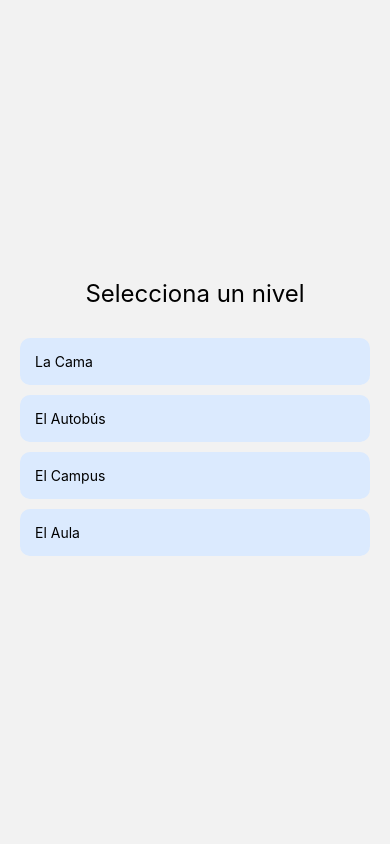
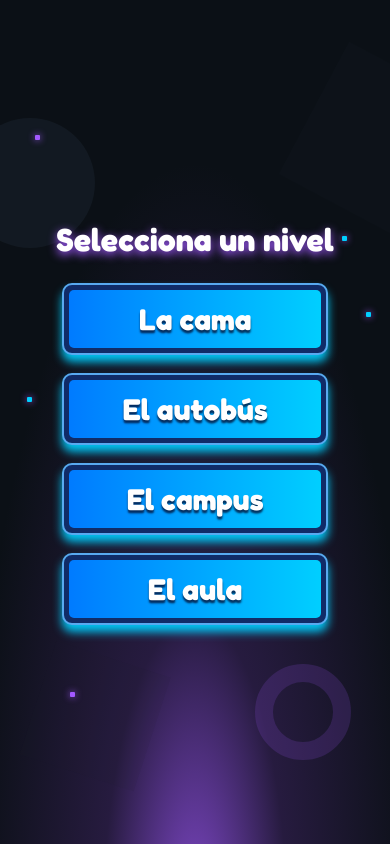
Before and after one commit to Aurea-web/EsfeGame, a React Native app: screen /Levels in a window 390 px wide. Built offline with nearby package versions, Linux system fonts and the light colour scheme.

Commit message:
Cree el estilo visual de la pantalla de niveles

```diff
--- a/src/screens/LevelScreen.tsx
+++ b/src/screens/LevelScreen.tsx
@@ -1,54 +1,81 @@
-import { View, Text, TouchableOpacity, StyleSheet } from "react-native";
+import { useState } from "react";
+import { Pressable, Text, View } from "react-native";
+import { LinearGradient } from "expo-linear-gradient";
+import { levelScreenStyles } from "../styles/LevelScreenStyles";
+
+const pixels = [
+  { top: "16%", left: "9%", color: "#A259FF" },
+  { top: "28%", right: "11%", color: "#00CFFF" },
+  { top: "47%", left: "7%", color: "#00CFFF" },
+  { top: "68%", right: "18%", color: "#A259FF" },
+  { top: "82%", left: "18%", color: "#A259FF" },
+  { top: "37%", right: "5%", color: "#00CFFF" },
+] as const;
 
 export default function LevelsScreen({ navigation }: any) {
+  const [hoveredLevel, setHoveredLevel] = useState<number | null>(null);
   const levels = [
-    "La Cama",
-    "El Autobús",
-    "El Campus",
-    "El Aula",
+    "La cama",
+    "El autobús",
+    "El campus",
+    "El aula",
   ];
 
   return (
-    <View style={styles.container}>
-      <Text style={styles.title}>
-        Selecciona un nivel
-      </Text>
+    <View style={levelScreenStyles.container}>
+      <View style={levelScreenStyles.radialGlow} />
+      <View style={[levelScreenStyles.shape, levelScreenStyles.circleOne]} />
+      <View style={[levelScreenStyles.shape, levelScreenStyles.circleTwo]} />
+      <View style={[levelScreenStyles.shape, levelScreenStyles.triangleOne]} />
+      <View style={[levelScreenStyles.shape, levelScreenStyles.triangleTwo]} />
+      {pixels.map((pixel, index) => (
+        <View
+          key={index}
+          style={[
+            levelScreenStyles.pixel,
+            {
+              top: pixel.top,
+              left: "left" in pixel ? pixel.left : undefined,
+              right: "right" in pixel ? pixel.right : undefined,
+              backgroundColor: pixel.color,
+            },
+          ]}
+        />
+      ))}
 
+      <View style={levelScreenStyles.content}>
+        <Text style={levelScreenStyles.title}>Selecciona un nivel</Text>
+
+        <View style={levelScreenStyles.levels}>
           {levels.map((level, index) => (
-        <TouchableOpacity
-          key={index}
-          style={styles.levelButton}
+            <Pressable
+              key={level}
               onPress={() =>
                 navigation.navigate("Game", {
                   level: index + 1,
                   title: level,
                 })
               }
+              onHoverIn={() => setHoveredLevel(index)}
+              onHoverOut={() => setHoveredLevel(null)}
+              style={({ pressed }) => [
+                levelScreenStyles.levelButton,
+                (pressed || hoveredLevel === index) &&
+                  levelScreenStyles.levelButtonActive,
+              ]}
             >
-          <Text>{level}</Text>
-        </TouchableOpacity>
+              <LinearGradient
+                colors={["#007BFF", "#00CFFF"]}
+                start={{ x: 0, y: 0.5 }}
+                end={{ x: 1, y: 0.5 }}
+                style={levelScreenStyles.levelButtonGradient}
+              >
+                <Text style={levelScreenStyles.levelButtonText}>{level}</Text>
+              </LinearGradient>
+            </Pressable>
           ))}
+        </View>
+      </View>
     </View>
   );
 }
-
-const styles = StyleSheet.create({
-  container: {
-    flex: 1,
-    padding: 20,
-    justifyContent: "center",
-  },
-
-  title: {
-    fontSize: 24,
-    textAlign: "center",
-    marginBottom: 30,
-  },
-
-  levelButton: {
-    backgroundColor: "#dbeafe",
-    padding: 15,
-    borderRadius: 10,
-    marginBottom: 10,
-  },
-});
--- /dev/null
+++ b/src/styles/LevelScreenStyles.ts
@@ -0,0 +1,122 @@
+import { StyleSheet } from "react-native";
+
+export const levelScreenStyles = StyleSheet.create({
+  container: {
+    flex: 1,
+    overflow: "hidden",
+    alignItems: "center",
+    justifyContent: "center",
+    backgroundColor: "#0B1016",
+  },
+  radialGlow: {
+    position: "absolute",
+    width: "120%",
+    height: "95%",
+    bottom: -90,
+    backgroundImage:
+      "radial-gradient(ellipse at center bottom, rgba(162,89,255,0.78) 0%, rgba(83,45,130,0.38) 28%, rgba(11,16,22,0) 68%)",
+  },
+  content: {
+    width: "100%",
+    alignItems: "center",
+    zIndex: 1,
+  },
+  title: {
+    marginBottom: 24,
+    color: "#FFFFFF",
+    fontFamily: "Fredoka",
+    fontSize: 32,
+    fontWeight: "800",
+    textAlign: "center",
+    textShadowColor: "#A259FF",
+    textShadowOffset: { width: 0, height: 3 },
+    textShadowRadius: 10,
+  },
+  levels: {
+    width: "68%",
+    maxWidth: 430,
+    gap: 18,
+  },
+  levelButton: {
+    height: 72,
+    padding: 5,
+    borderRadius: 10,
+    borderWidth: 2,
+    borderColor: "rgba(96,184,255,0.9)",
+    backgroundColor: "#102C68",
+    shadowColor: "#00CFFF",
+    shadowOffset: { width: 0, height: 7 },
+    shadowOpacity: 0.95,
+    shadowRadius: 10,
+    elevation: 12,
+  },
+  levelButtonActive: {
+    transform: [{ translateY: -4 }],
+    shadowOpacity: 1,
+    shadowRadius: 16,
+  },
+  levelButtonGradient: {
+    flex: 1,
+    alignItems: "center",
+    justifyContent: "center",
+    borderRadius: 5,
+  },
+  levelButtonText: {
+    color: "#FFFFFF",
+    fontFamily: "Fredoka",
+    fontSize: 30,
+    fontWeight: "800",
+    textAlign: "center",
+    textShadowColor: "rgba(4,18,55,0.8)",
+    textShadowOffset: { width: 0, height: 3 },
+    textShadowRadius: 2,
+  },
+  shape: {
+    position: "absolute",
+    backgroundColor: "rgba(30,38,51,0.42)",
+  },
+  circleOne: {
+    width: 130,
+    height: 130,
+    borderRadius: 65,
+    left: -35,
+    top: "14%",
+  },
+  circleTwo: {
+    width: 96,
+    height: 96,
+    borderRadius: 48,
+    right: "10%",
+    bottom: "10%",
+    borderWidth: 18,
+    borderColor: "rgba(162,89,255,0.16)",
+    backgroundColor: "transparent",
+  },
+  triangleOne: {
+    width: 150,
+    height: 150,
+    right: -65,
+    top: "8%",
+    opacity: 0.25,
+    transform: [{ rotate: "28deg" }],
+  },
+  triangleTwo: {
+    width: 120,
+    height: 120,
+    left: "9%",
+    bottom: "8%",
+    opacity: 0.18,
+    transform: [{ rotate: "18deg" }],
+  },
+  pixel: {
+    position: "absolute",
+    width: 5,
+    height: 5,
+    borderRadius: 1,
+    shadowColor: "#A259FF",
+    shadowOffset: { width: 0, height: 0 },
+    shadowOpacity: 1,
+    shadowRadius: 7,
+    elevation: 4,
+  },
+});
```
Lines whose indentation alone changed are shown as unchanged.
